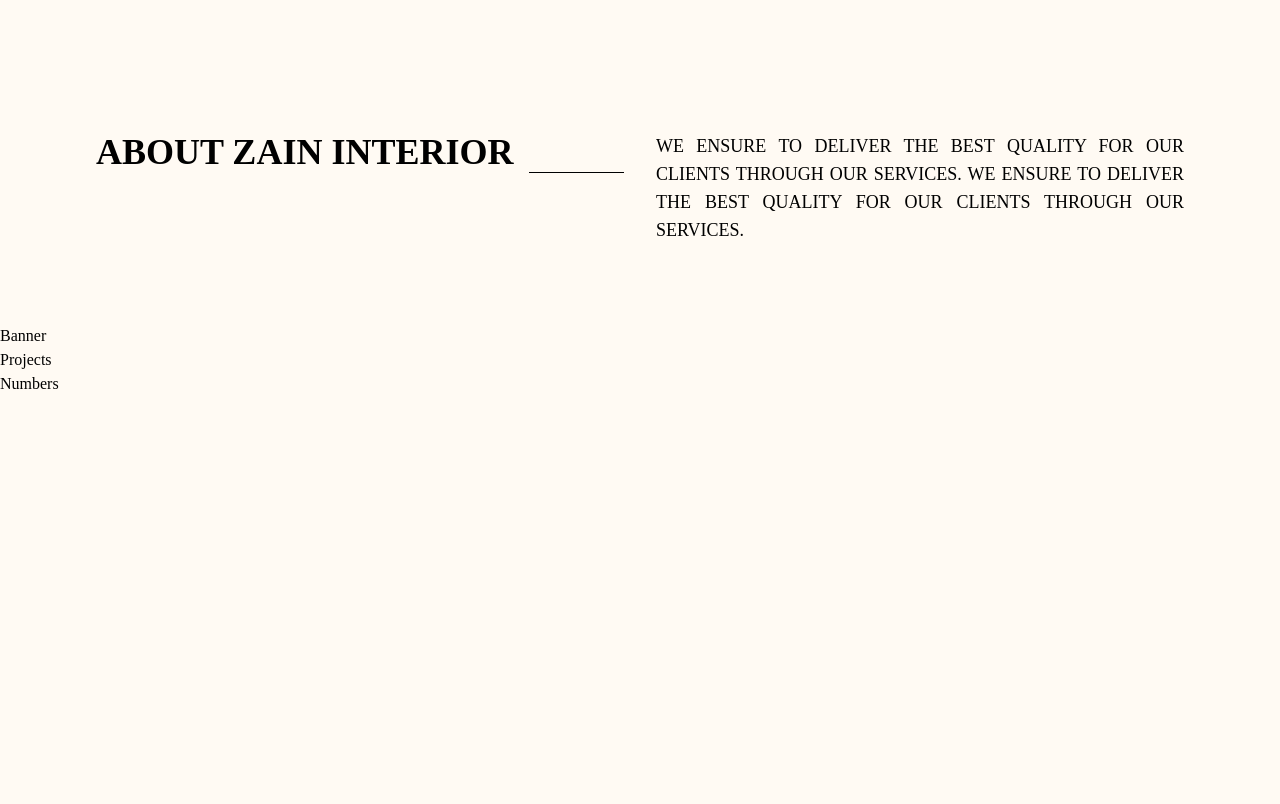
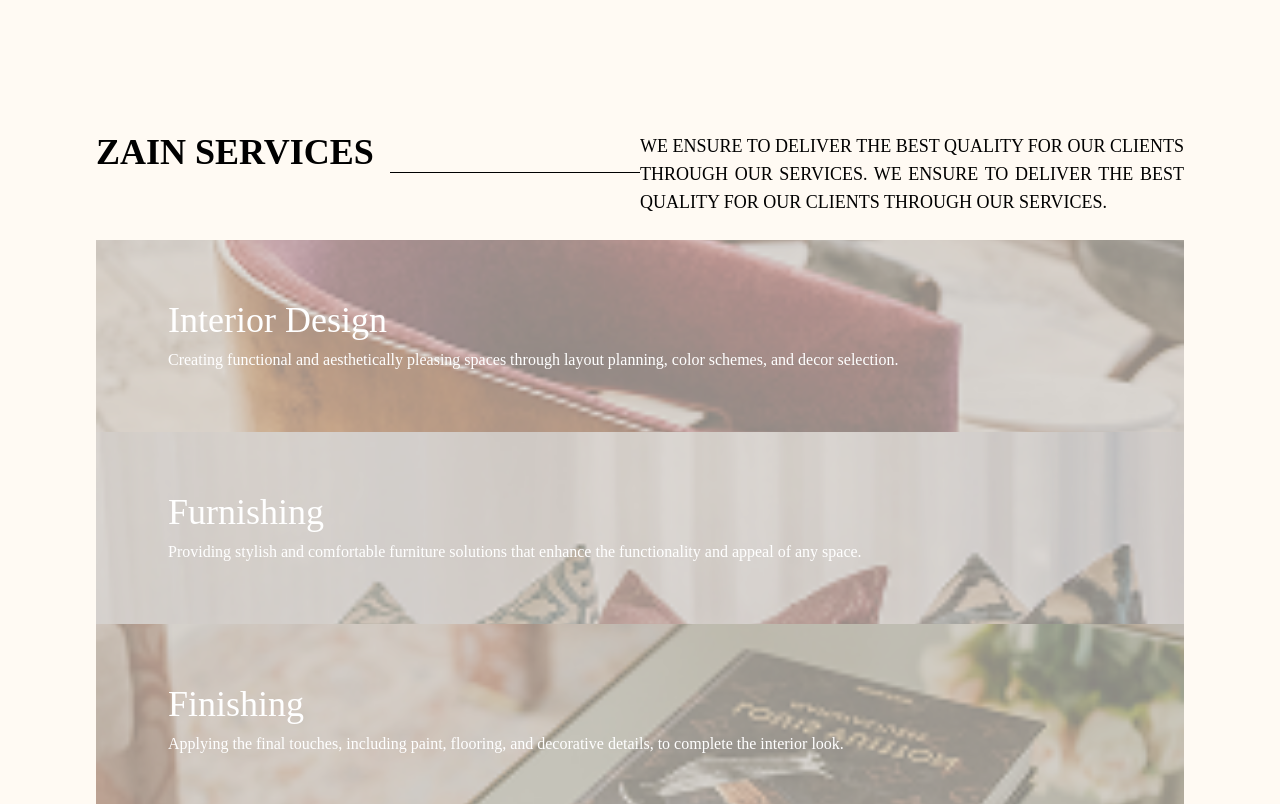
Before and after one commit to amxr21/zain-interior-website, a React (Vite) app in the folder frontend/: page / in a window 1280 px wide. Shown: the part 1920-2724 px from the top of the page. Before the commit the page ends 2316 px from the top, so only its background shows below. Built offline with nearby package versions, Linux system fonts and the light colour scheme.

Commit message:
update services section

```diff
--- a/frontend/src/components/Service.jsx
+++ b/frontend/src/components/Service.jsx
@@ -2,16 +2,17 @@ import translations from "../data";
 
 const Lang = translations.en.services
 
-const Service = ()  => {
+const Service = ({bannerImage, serviceHeader, serviceDetails})  => {
     return (
-        <div className="service">
-            <div className="image">
-                <img src="" alt="" />
+        <div className="relative service bg-red-500 flex flex-col items-center justify-center">
+            <div className="service-banner relative h-48 w-full overflow-hidden">
+                <img className="absolute inset-x-0 -top-90 m-auto w-full" src={bannerImage} alt="" />
             </div>
 
-            <div className="text">
-                <h2 className="service-header"></h2>
-                <p className="service-details"></p>
+
+            <div className="text absolute p-18 text-white w-full h-fit">
+                <h2 className="service-header text-4xl font-normal mb-2">{serviceHeader}</h2>
+                <p className="service-details font-light">{serviceDetails}</p>
             </div>
 
         </div>
--- /dev/null
+++ b/frontend/src/components/ServicesIntro.jsx
@@ -0,0 +1,14 @@
+const ServicesIntro = () => {
+    return (
+        <div className="flex flex-row">
+            <div className="flex h-fit gap-x-4 flex-1 about-header text-4xl font-bold uppercase">
+                <p>Zain Services</p>
+                <div className="grow text-[#FFFAF3] border-b-black border-b">....</div>
+            </div>
+            <p className="flex-1 about-text text-justify text-lg font-light uppercase">We ensure to deliver the best quality for our clients through our services. We ensure to deliver the best quality for our clients through our services. </p>
+        </div>
+    )
+}
+
+
+export default ServicesIntro;
--- /dev/null
+++ b/frontend/src/components/ServicesList.jsx
@@ -0,0 +1,28 @@
+import { Service } from './index'
+
+import data from "../data"
+
+const ServicesList = () => {
+    return (
+        <div id="ServicesList">
+            {
+
+                Object.entries(data.en.services.list).map((service, i) => {
+                    return (
+                        <Service
+                            key={i}
+                            bannerImage={service[1].banner}
+                            serviceHeader={service[1].title}
+                            serviceDetails={service[1].brief}
+                        />
+                    )
+                })
+
+            }
+
+
+        </div>
+    )
+}
+
+export default ServicesList;
--- a/frontend/src/components/index.js
+++ b/frontend/src/components/index.js
@@ -8,3 +8,6 @@ export { default as HeroCard } from "./HeroCard";
 export { default as AboutIntro } from "./AboutIntro";
 export { default as AboutStudio } from "./AboutStudio";
 export { default as Image } from "./Image";
+export { default as ServicesIntro } from "./ServicesIntro";
+export { default as ServicesList } from "./ServicesList";
+export { default as Service } from "./Service";
--- /dev/null
+++ b/frontend/src/constants/images.js
@@ -0,0 +1,12 @@
+import InteriorDesignBg from "../assets/images/about/5.jpg"
+import FurnishingBg from "../assets/images/about/2.jpg"
+import FinishingBg from "../assets/images/about/4.jpg"
+import RenovationBg from "../assets/images/about/1.jpg"
+
+
+export {
+    InteriorDesignBg,
+    FurnishingBg,
+    FinishingBg,
+    RenovationBg,
+}
--- a/frontend/src/data.js
+++ b/frontend/src/data.js
@@ -1,3 +1,5 @@
+import { InteriorDesignBg, FurnishingBg, FinishingBg, RenovationBg } from "./constants/images"
+
 const translations = {
     en: {
       navbar: {
@@ -29,19 +31,23 @@ const translations = {
         list: {
           interiorDesign: {
             title: "Interior Design",
-            brief: "Creating functional and aesthetically pleasing spaces through layout planning, color schemes, and decor selection."
+            brief: "Creating functional and aesthetically pleasing spaces through layout planning, color schemes, and decor selection.",
+            banner: InteriorDesignBg
           },
           furnishing: {
             title: "Furnishing",
-            brief: "Providing stylish and comfortable furniture solutions that enhance the functionality and appeal of any space."
+            brief: "Providing stylish and comfortable furniture solutions that enhance the functionality and appeal of any space.",
+            banner: FurnishingBg
           },
           finishing: {
             title: "Finishing",
-            brief: "Applying the final touches, including paint, flooring, and decorative details, to complete the interior look."
+            brief: "Applying the final touches, including paint, flooring, and decorative details, to complete the interior look.",
+            banner: FinishingBg
           },
           renovation: {
             title: "Renovation",
-            brief: "Revamping existing spaces by upgrading structures, materials, and designs to meet modern standards and aesthetics."
+            brief: "Revamping existing spaces by upgrading structures, materials, and designs to meet modern standards and aesthetics.",
+            banner: RenovationBg
           }
         }
       },
--- a/frontend/src/index.css
+++ b/frontend/src/index.css
@@ -20,3 +20,11 @@ body{
 #Quote{
   box-shadow: 0px 4px 6px 0px rgba(0, 0, 0, 0.25);
 }
+
+.service-banner::after{
+  content: "";
+  position: absolute;
+  width: 100%; height: 100%;
+  background-color: #d2cbc3a2 ;
+  top: 0;left: 0;
+}
--- a/frontend/src/sections/Services.jsx
+++ b/frontend/src/sections/Services.jsx
@@ -1,4 +1,4 @@
-import { Section } from "../components";
+import { Section, ServicesIntro, ServicesList } from "../components";
 
 
 
@@ -7,14 +7,9 @@ const Services = () => {
 
 
     return (
-        <Section Id={'Services'} Classes={'flex-row gap-x-8'}>
-            <div className="flex h-fit gap-x-4 flex-1 about-header text-4xl font-bold uppercase">
-                <p>About Zain interior</p>
-                <div className="grow text-[#FFFAF3] border-b-black border-b">....</div>
-            </div>
-            <p className="flex-1 about-text text-justify text-lg font-light uppercase">We ensure to deliver the best quality for our clients through our services. We ensure to deliver the best quality for our clients through our services. </p>
-
-
+        <Section Id={'Services'} Classes={'flex-col gap-x-8'}>
+            <ServicesIntro />
+            <ServicesList />
         </Section>
     )
 }
```
